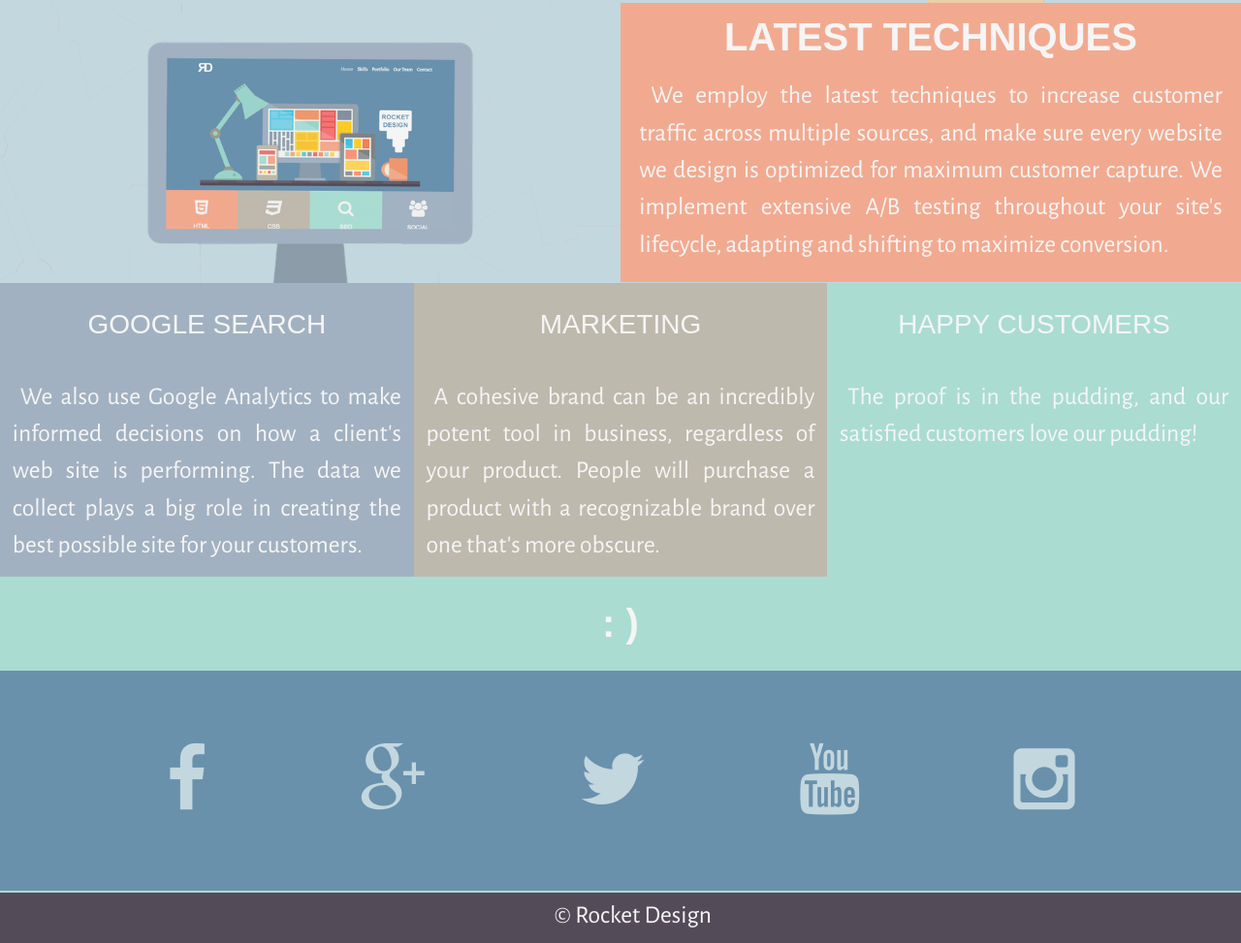
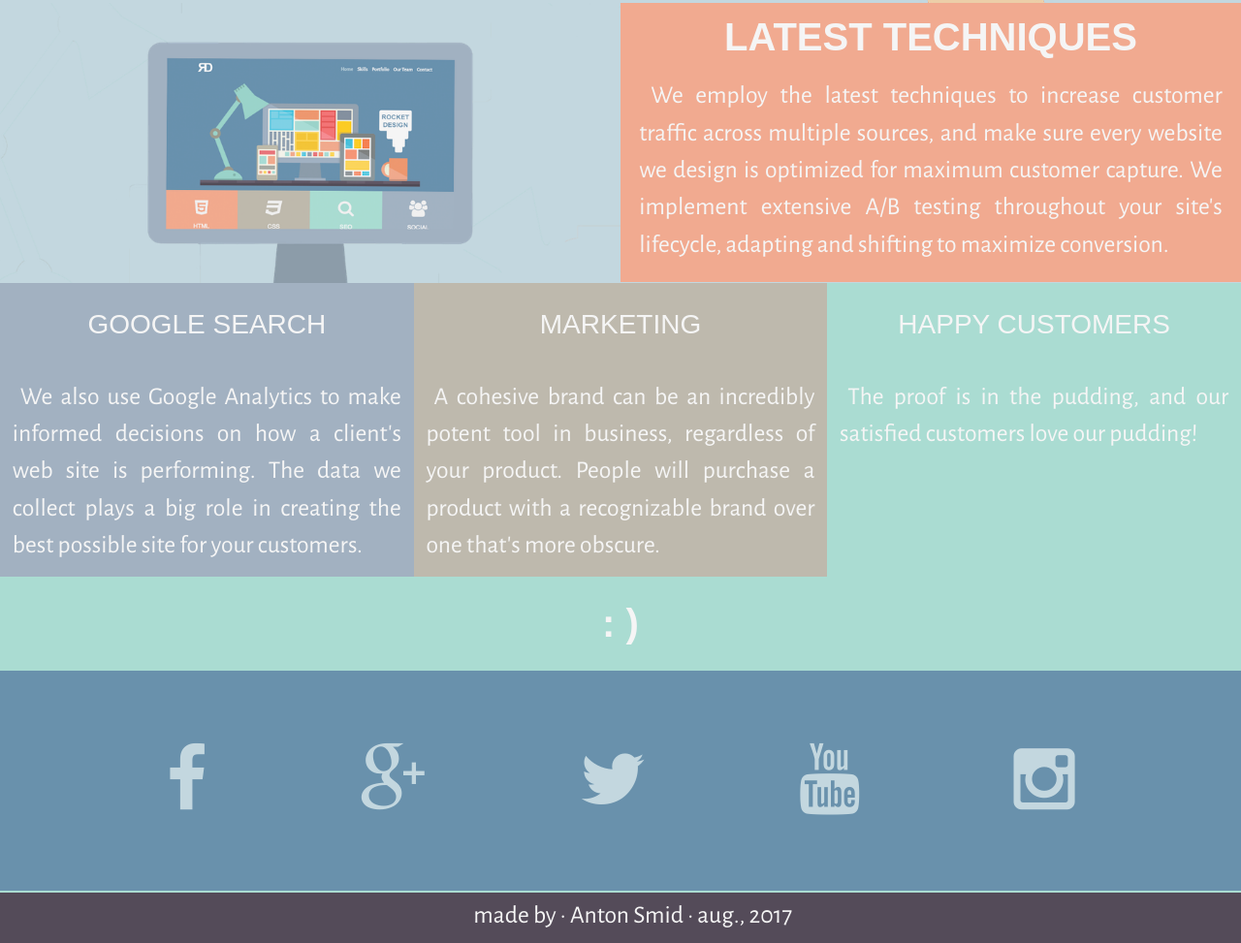
Before and after one commit to AntonSmid/RocketDesign, a plain HTML site: page index.html in a window 1280 px wide. Shown: the part 1602-2575 px from the top of the page at 97% size. Drawn offline with nearby package versions, Linux system fonts and the light colour scheme.

Commit message:
page done

```diff
--- a/index.html
+++ b/index.html
@@ -131,7 +131,7 @@
 
 
  <footer class="second">
-   <p>&copy; Rocket Design</p>
+   <p>made by &middot; Anton Smid &middot; aug., 2017</p>
  </footer>
 <!-- End Second Footer -->
 
```
